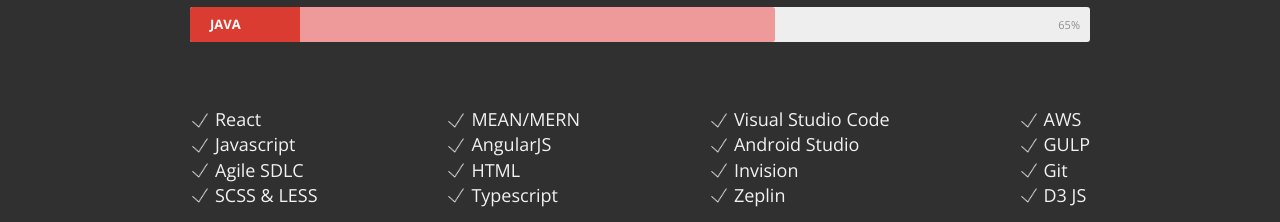
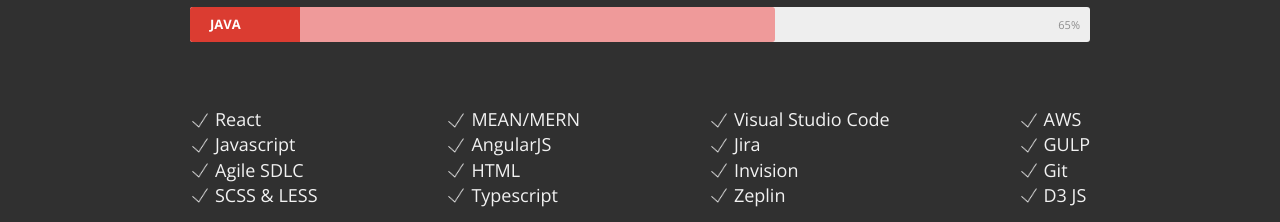
Before and after one commit to TejasGN/GA_finalProject, a React (Create React App) app in the folder portfolio/app_public/portfolio-public/: page / in a window 1280 px wide. Shown: the part 1700-1922 px from the top of the page. Built offline with nearby package versions, Linux system fonts and the light colour scheme.

Commit message:
Updated skills - added Jira

```diff
--- a/portfolio/app_public/portfolio-public/src/pages/third/third.js
+++ b/portfolio/app_public/portfolio-public/src/pages/third/third.js
@@ -48,7 +48,7 @@
                             </ul>
                             <ul>
                                 <li>Visual Studio Code</li>
-                                <li>Android Studio</li>
+                                <li>Jira</li>
                                 <li>Invision</li>
                                 <li>Zeplin</li>
                             </ul>
```
Also changed, not shown: 7 other files (tests, documents, lock files or other folders).
